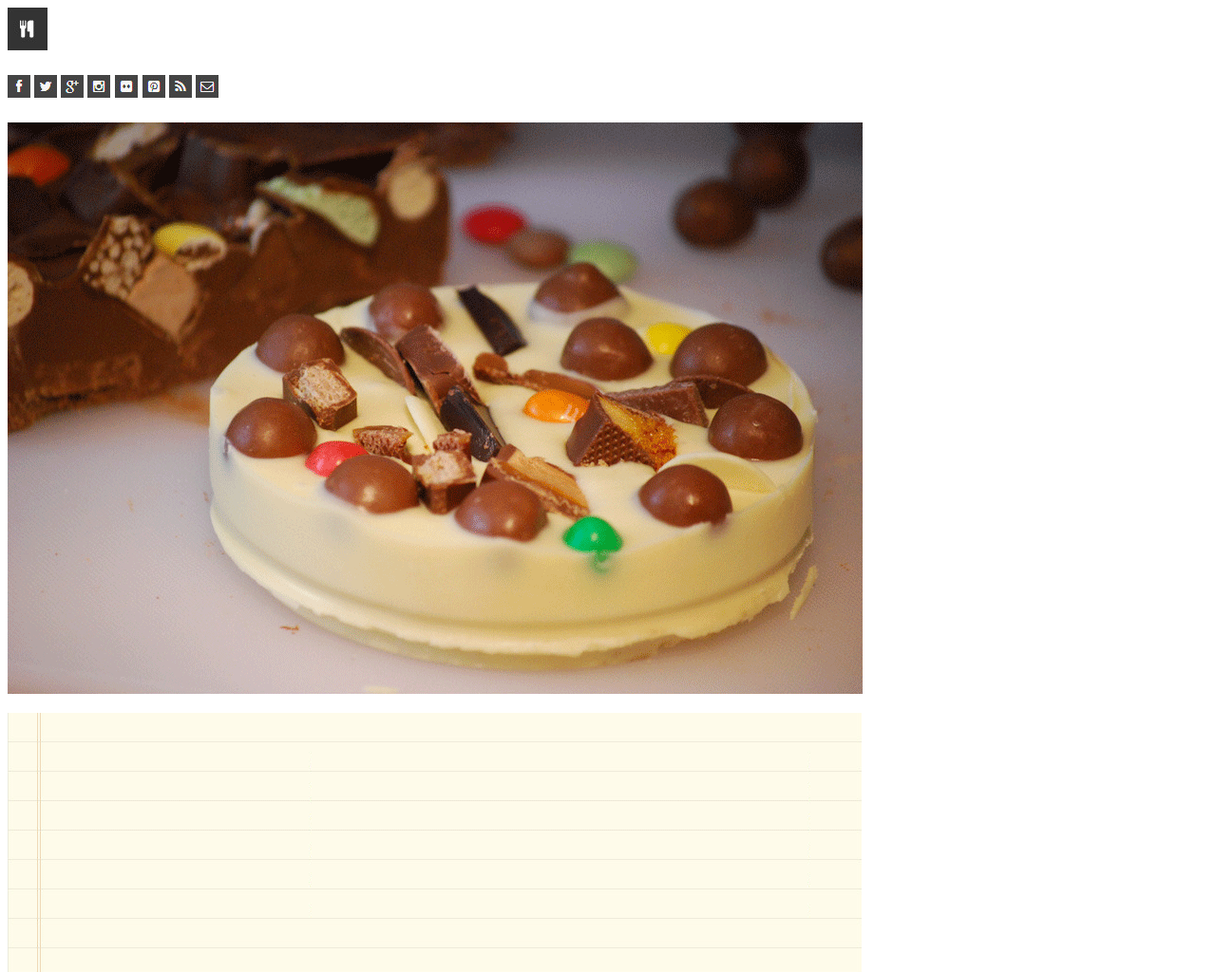
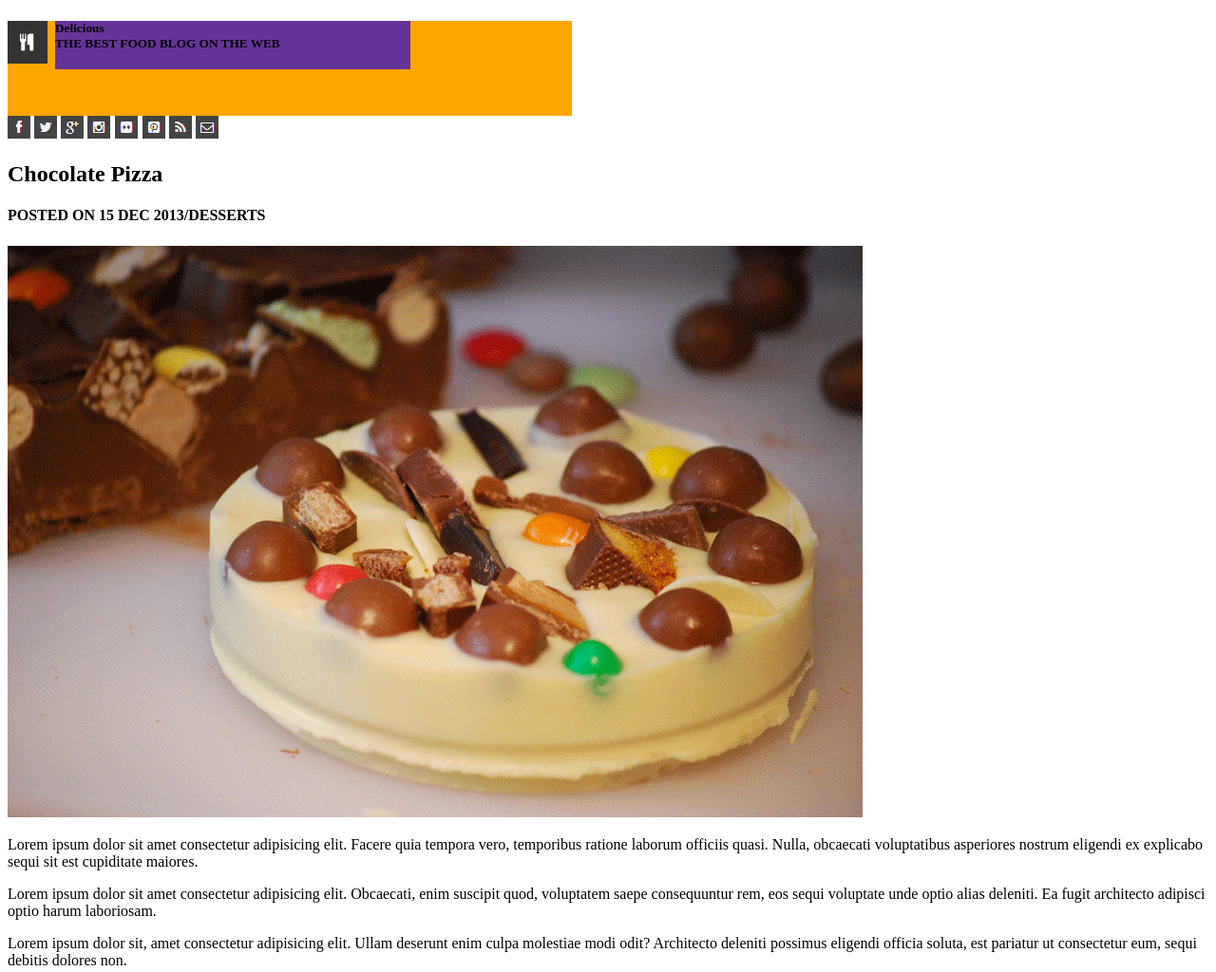
Before and after one commit to kcerbulis/chocolate-pizza, a plain HTML site: page index.html in a window 1280 px wide. Shown: the top 1024 px of the page at 95% size. Drawn offline with Linux system fonts and the light colour scheme.

Commit message:
header adjust

```diff
--- a/css/style.css
+++ b/css/style.css
@@ -0,0 +1,26 @@
+.siteName {
+  background-color: rebeccapurple;
+    width: 63%;
+    /* float: left; */
+    margin-left: 50px;
+    height: 51px;
+
+}
+
+.sitePicElement {
+
+}
+
+#knifeFork {
+  right: 20px;
+  height: auto;
+  width: auto;
+  float: left;
+  margin-top: -51px;
+}
+
+.siteBox {
+  background-color: orange;
+  height: 100px;
+  width: 47%;
+}
--- a/index.html
+++ b/index.html
@@ -9,10 +9,13 @@
 </head>
 <body>
   <header>
-    <div class="sidePic">
-      <img src="/css/logo.png" alt="Delicious Logo">
-     <h1></h1>
-     <h5></h5>
+    <div class="top">
+      <div class="siteBox sitePicElement">
+          <div class="siteName sitePicElement">
+              <h5>Delicious <br>THE BEST FOOD BLOG ON THE WEB</h5>
+          </div>
+        <img src="/css/logo.png" alt="Delicious Logo" id="knifeFork">
+
       </div>
       <div class="linkPic">
           <img src="/css/fb-icon.png" alt="Facebook">
@@ -24,21 +27,22 @@
           <img src="/css/rss-icon.png" alt="Wifi">
           <img src="/css/mail-icon.png" alt="E-Mail">
       </div>
+  </div>
     <div class="dividerLine"></div>
   </header>
   <main>
     <div class="recipeTitle">
-      <h2></h2>
-      <h4></h4>
+      <h2>Chocolate Pizza</h2>
+      <h4>POSTED ON 15 DEC 2013/DESSERTS</h4>
     </div>
     <div class="pizzaPic">
     <img src="/css/choco-pizza.png" alt="Chocolate Pizza">
   </div>
     <div class="articleBox">
       <article>
-        <p></p>
-        <p></p>
-        <p></p>
+        <p> Lorem ipsum dolor sit amet consectetur adipisicing elit. Facere quia tempora vero, temporibus ratione laborum officiis quasi. Nulla, obcaecati voluptatibus asperiores nostrum eligendi ex explicabo sequi sit est cupiditate maiores.</p>
+        <p> Lorem ipsum dolor sit amet consectetur adipisicing elit. Obcaecati, enim suscipit quod, voluptatem saepe consequuntur rem, eos sequi voluptate unde optio alias deleniti. Ea fugit architecto adipisci optio harum laboriosam.</p>
+        <p> Lorem ipsum dolor sit, amet consectetur adipisicing elit. Ullam deserunt enim culpa molestiae modi odit? Architecto deleniti possimus eligendi officia soluta, est pariatur ut consectetur eum, sequi debitis dolores non.</p>
       </article>
     </div>
     <div class="checklist">
```
Lines whose indentation alone changed are shown as unchanged.
